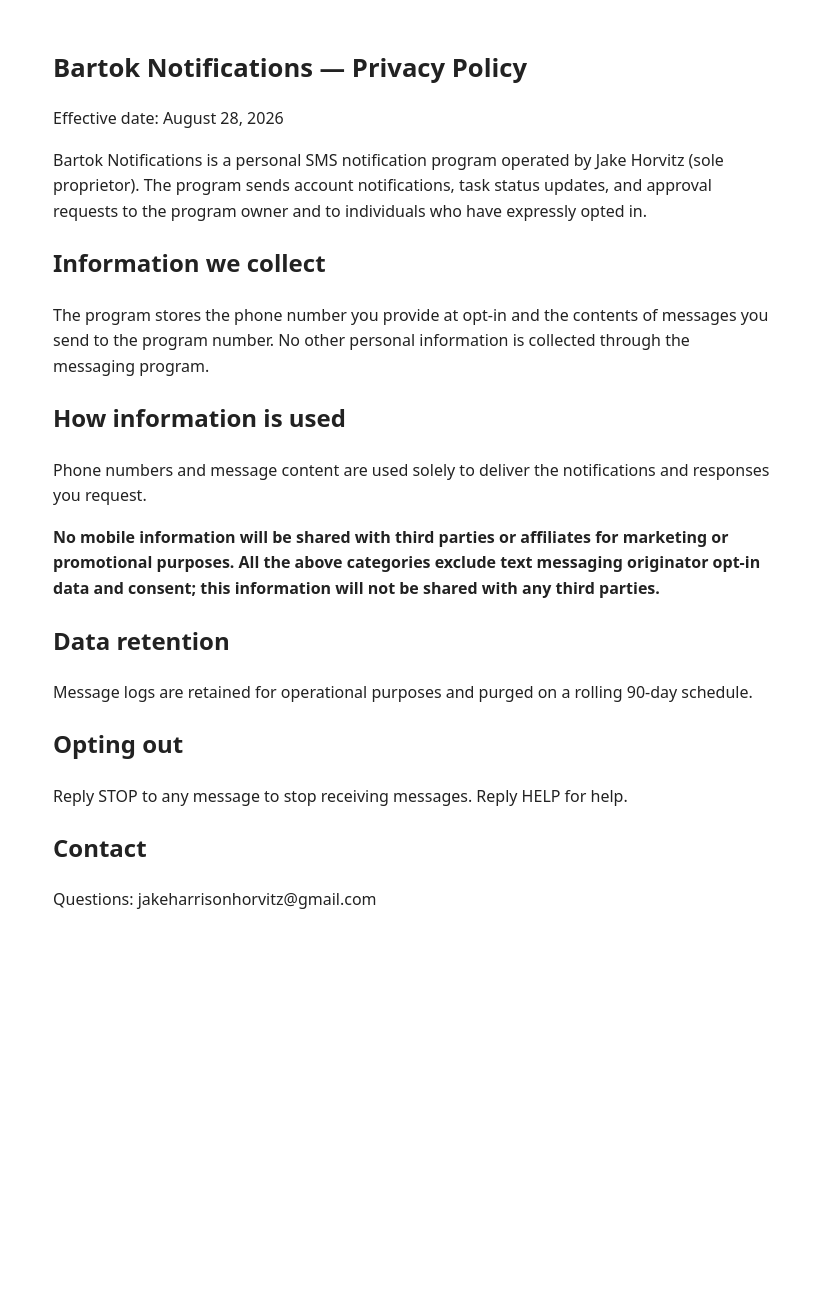
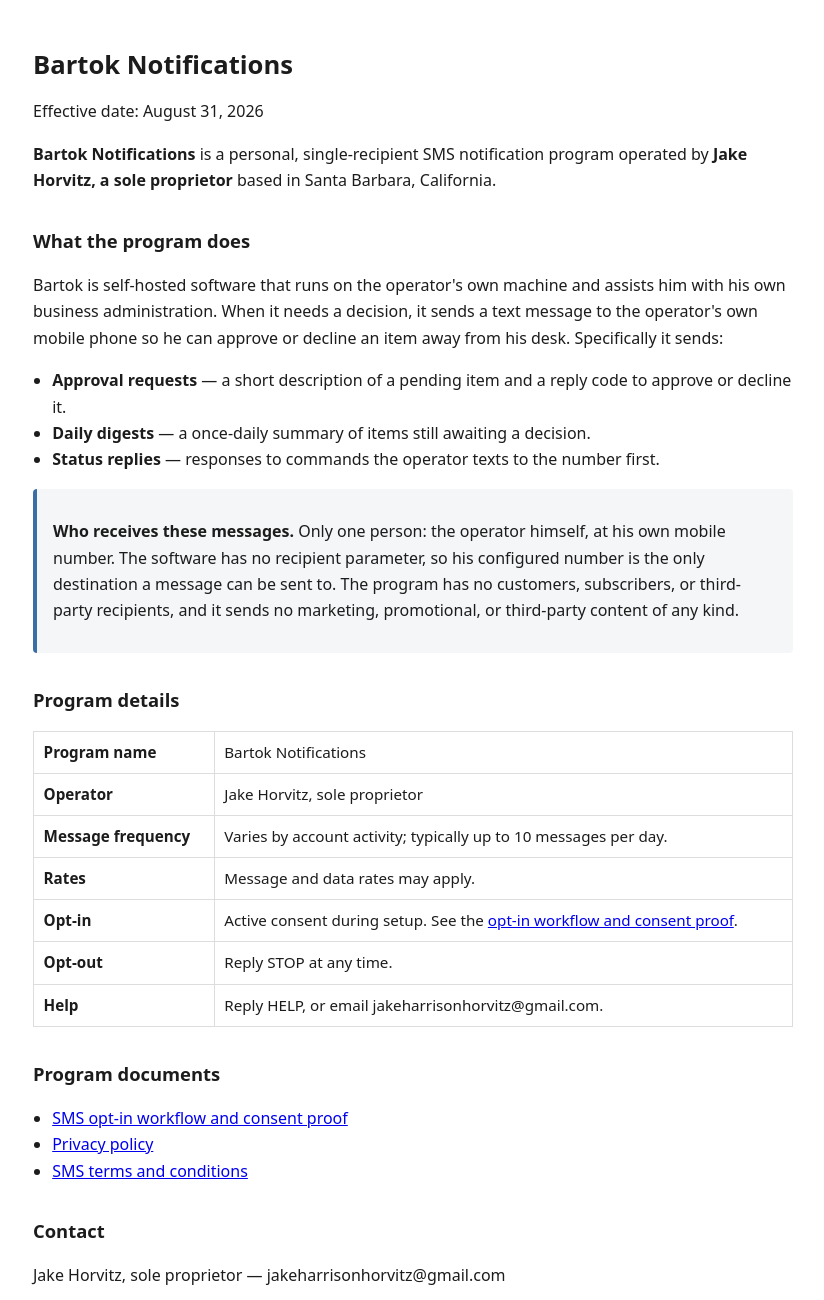
Before and after one commit to jakehorvitz/bartok-legal, a plain HTML site: page index.html in a window 1280 px wide. Shown: the whole page, without its empty margins (227-1051 px from the left). Before the commit the page ends 961 px from the top, so only its background shows below. Drawn offline with Linux system fonts and the light colour scheme.

Commit message:
A2P 30909 fix: hosted consent screenshots, owner-only program description, real landing page
Reviewer note on CMde5d0f8a24985fa95e1abb6b25e12c3c: no proof or link for the
interactive-setup opt-in. Twilio's 30909 guidance for non-public opt-in flows is
to host a public URL with screenshots of the full consent experience.

- optin.html: adds two real screenshots of the setup consent screen (pre-consent
  prompt with nothing pre-filled; decline path enrolling nothing). Corrects the
  program description to single-recipient (sms.py has no recipient parameter) and
  removes an inaccurate claim that enrollment sends a confirmation SMS - no such
  code exists in install.py.
- index.html: was a duplicate of privacy.html; now a real program landing page
  with business and use-case info (guards against 30919).
- privacy.html / terms.html: aligned to the single-recipient reality, kept the
  required no-third-party-sharing statement verbatim (30908), cross-linked.

```diff
--- a/index.html
+++ b/index.html
@@ -1,16 +1,47 @@
-<!doctype html><html lang="en"><head><meta charset="utf-8"><meta name="viewport" content="width=device-width, initial-scale=1"><title>Bartok Notifications — Privacy Policy</title><style>body{font:16px/1.6 system-ui;max-width:720px;margin:3rem auto;padding:0 1rem;color:#222}h1{font-size:1.6rem}</style></head><body>
-<h1>Bartok Notifications — Privacy Policy</h1>
-<p>Effective date: August 28, 2026</p>
-<p>Bartok Notifications is a personal SMS notification program operated by Jake Horvitz (sole proprietor). The program sends account notifications, task status updates, and approval requests to the program owner and to individuals who have expressly opted in.</p>
-<h2>Information we collect</h2>
-<p>The program stores the phone number you provide at opt-in and the contents of messages you send to the program number. No other personal information is collected through the messaging program.</p>
-<h2>How information is used</h2>
-<p>Phone numbers and message content are used solely to deliver the notifications and responses you request.</p>
-<p><strong>No mobile information will be shared with third parties or affiliates for marketing or promotional purposes. All the above categories exclude text messaging originator opt-in data and consent; this information will not be shared with any third parties.</strong></p>
-<h2>Data retention</h2>
-<p>Message logs are retained for operational purposes and purged on a rolling 90-day schedule.</p>
-<h2>Opting out</h2>
-<p>Reply STOP to any message to stop receiving messages. Reply HELP for help.</p>
+<!doctype html><html lang="en"><head><meta charset="utf-8"><meta name="viewport" content="width=device-width, initial-scale=1"><title>Bartok Notifications — SMS Program</title><style>
+body{font:16px/1.65 system-ui,-apple-system,Segoe UI,sans-serif;max-width:760px;margin:3rem auto;padding:0 1rem;color:#1c1c1c}
+h1{font-size:1.6rem;line-height:1.3}h2{font-size:1.15rem;margin-top:2rem}
+table{border-collapse:collapse;width:100%;font-size:.95rem}td,th{border:1px solid #ddd;padding:.5rem .6rem;text-align:left;vertical-align:top}
+ul{padding-left:1.2rem}
+.box{background:#f4f6f8;border-left:4px solid #3a6ea5;padding:.85rem 1rem;border-radius:4px}
+</style></head><body>
+
+<h1>Bartok Notifications</h1>
+<p>Effective date: August 31, 2026</p>
+
+<p><strong>Bartok Notifications</strong> is a personal, single-recipient SMS notification program operated by <strong>Jake Horvitz, a sole proprietor</strong> based in Santa Barbara, California.</p>
+
+<h2>What the program does</h2>
+<p>Bartok is self-hosted software that runs on the operator's own machine and assists him with his own business administration. When it needs a decision, it sends a text message to the operator's own mobile phone so he can approve or decline an item away from his desk. Specifically it sends:</p>
+<ul>
+<li><strong>Approval requests</strong> — a short description of a pending item and a reply code to approve or decline it.</li>
+<li><strong>Daily digests</strong> — a once-daily summary of items still awaiting a decision.</li>
+<li><strong>Status replies</strong> — responses to commands the operator texts to the number first.</li>
+</ul>
+
+<div class="box">
+<p><strong>Who receives these messages.</strong> Only one person: the operator himself, at his own mobile number. The software has no recipient parameter, so his configured number is the only destination a message can be sent to. The program has no customers, subscribers, or third-party recipients, and it sends no marketing, promotional, or third-party content of any kind.</p>
+</div>
+
+<h2>Program details</h2>
+<table>
+<tr><th>Program name</th><td>Bartok Notifications</td></tr>
+<tr><th>Operator</th><td>Jake Horvitz, sole proprietor</td></tr>
+<tr><th>Message frequency</th><td>Varies by account activity; typically up to 10 messages per day.</td></tr>
+<tr><th>Rates</th><td>Message and data rates may apply.</td></tr>
+<tr><th>Opt-in</th><td>Active consent during setup. See the <a href="optin.html">opt-in workflow and consent proof</a>.</td></tr>
+<tr><th>Opt-out</th><td>Reply STOP at any time.</td></tr>
+<tr><th>Help</th><td>Reply HELP, or email jakeharrisonhorvitz@gmail.com.</td></tr>
+</table>
+
+<h2>Program documents</h2>
+<ul>
+<li><a href="optin.html">SMS opt-in workflow and consent proof</a></li>
+<li><a href="privacy.html">Privacy policy</a></li>
+<li><a href="terms.html">SMS terms and conditions</a></li>
+</ul>
+
 <h2>Contact</h2>
-<p>Questions: jakeharrisonhorvitz@gmail.com</p>
+<p>Jake Horvitz, sole proprietor — jakeharrisonhorvitz@gmail.com</p>
+
 </body></html>
```
Also changed, not shown: optin.html (+51 -13 lines), privacy.html (+17 -6 lines), terms.html (+20 -7 lines), consent-prompt.png (added), consent-screen.png (added).
